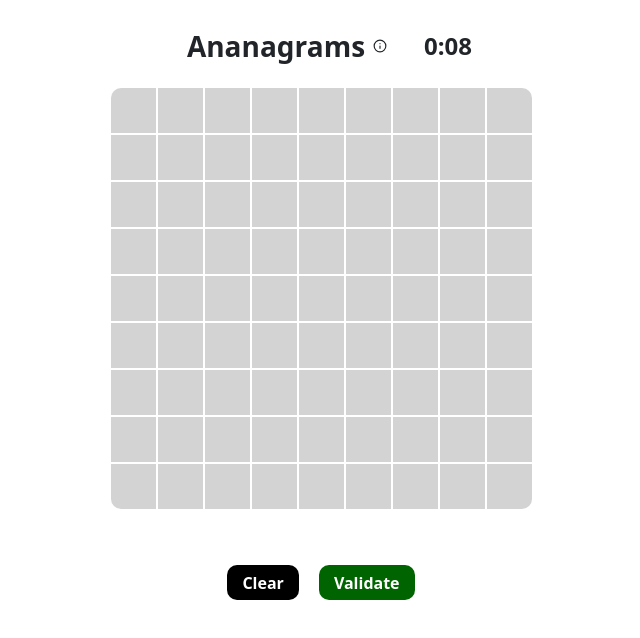
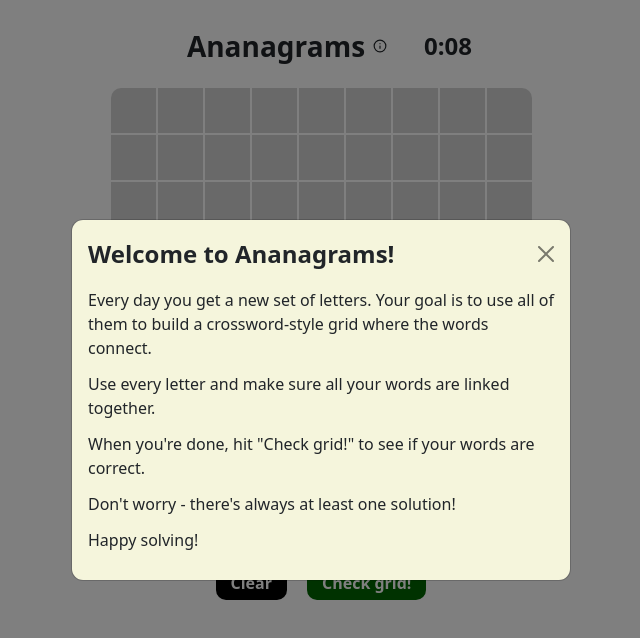
Before and after one commit to mviol42/ananagrams, a React (Create React App) app: page / in a window 1280 px wide. Both pictures are taken after a click on the button "Ananagrams". Shown: the top 638 px of the page, without its empty margins (319-959 px from the left). Built offline with nearby package versions, Linux system fonts and the light colour scheme.

Commit message:
add modal, change language

```diff
--- a/src/App.css
+++ b/src/App.css
@@ -178,6 +178,7 @@
   color: white;
   background-color: darkred;
   white-space: nowrap;
+  animation: shake 0.5s ease-in-out;
 }
 
 .red-validate-button:hover {
@@ -189,6 +190,12 @@
   color: black;
   background-color: lightgrey;
   cursor: not-allowed;
+}
+
+@keyframes shake {
+  0%, 100% { transform: translateX(0); }
+  10%, 30%, 50%, 70%, 90% { transform: translateX(-5px); }
+  20%, 40%, 60%, 80% { transform: translateX(5px); }
 }
 
 /* Completion message shown in controls area after winning */
--- a/src/App.tsx
+++ b/src/App.tsx
@@ -206,7 +206,7 @@ function App(props: AppProps) {
                     <button className='button' onClick={clear}>Clear</button>
                     <button disabled={tileBankLetters.length !== 0}
                             className={`${validateIsRed}validate-button`}
-                            onClick={validate}>{wasIncorrect ? 'Try Again' : 'Validate'}</button>
+                            onClick={validate}>{wasIncorrect ? 'Try again' : 'Check grid!'}</button>
                 </div>
             </>
         );
--- a/src/components/InformationPopupButton.css
+++ b/src/components/InformationPopupButton.css
@@ -1,11 +1,3 @@
-.popup-content {
-    width: 500px;
-    height: 500px;
-    border-radius: 50px;
-    box-shadow: 0 3px 10px rgb(0 0 0 / 0.2);
-    color: white;
-}
-
 .popup-button {
     display: inline-flex;
     align-items: center;
@@ -17,11 +9,24 @@
     background-color: transparent;
     margin: 5px;
     white-space: nowrap;
+    cursor: pointer;
 }
 
-.my-tooltip > .tooltip-inner {
-    background-color: #000;
-    color: floralwhite;
-    border: 1px solid #000;
-    width: 300px;
+.how-to-play-modal .modal-content {
+    background-color: #f5f5dc;
+    border-radius: 12px;
 }
+
+.how-to-play-modal .modal-header {
+    border-bottom: none;
+    padding-bottom: 0;
+}
+
+.how-to-play-modal .modal-title {
+    font-weight: bold;
+}
+
+.how-to-play-modal .modal-body p {
+    margin-bottom: 12px;
+    line-height: 1.5;
+}
--- a/src/components/InformationPopupButton.tsx
+++ b/src/components/InformationPopupButton.tsx
@@ -1,30 +1,16 @@
 import './InformationPopupButton.css'
-import React from 'react';
-import { OverlayTrigger, Tooltip} from "react-bootstrap";
+import React, { useState } from 'react';
+import { Modal } from "react-bootstrap";
 
 function InformationPopupButton() {
-    const tooltip = (
-        <Tooltip className="my-tooltip" >
-            <div>
-                    <h6>Welcome to Ananagrams!</h6>
-                    <p>
-                        Each day, you'll be dealt letter tiles which you need to arrange into an intersecting word grid. <br />
-                        <br />
-                        Each letter must be used and the grid must be fully contiguous. <br />
-                        <br />
-                        Once your grid is ready, click "Validate" to check if it is a valid configuration.<br />
-                        <br />
-                        There is always a guaranteed solution to the puzzle using english words.
-                        <br />
-                        Happy solving!
-                    </p>
-            </div>
-        </Tooltip>
-    );
+    const [showModal, setShowModal] = useState(false);
 
-    const positionerInstance = (
-        <OverlayTrigger placement="bottom" overlay={tooltip}>
-            <button className='popup-button'>
+    const handleOpen = () => setShowModal(true);
+    const handleClose = () => setShowModal(false);
+
+    return (
+        <div className="InformationPopup">
+            <button className='popup-button' onClick={handleOpen}>
                 Ananagrams
                 <svg xmlns="http://www.w3.org/2000/svg" width="14" height="14" viewBox="0 0 24 24" fill="none" stroke="currentColor" strokeWidth="2" strokeLinecap="round" strokeLinejoin="round" style={{ marginLeft: '8px', verticalAlign: 'middle' }}>
                     <circle cx="12" cy="12" r="10"></circle>
@@ -32,11 +18,29 @@ function InformationPopupButton() {
                     <line x1="12" y1="8" x2="12.01" y2="8"></line>
                 </svg>
             </button>
-        </OverlayTrigger>
-    );
-    return (
-        <div className="InformationPopup">
-            { positionerInstance }
+
+            <Modal show={showModal} onHide={handleClose} centered className="how-to-play-modal">
+                <Modal.Header closeButton>
+                    <Modal.Title>Welcome to Ananagrams!</Modal.Title>
+                </Modal.Header>
+                <Modal.Body>
+                    <p>
+                        Every day you get a new set of letters. Your goal is to use all of them to build a crossword-style grid where the words connect.
+                    </p>
+                    <p>
+                        Use every letter and make sure all your words are linked together.
+                    </p>
+                    <p>
+                        When you're done, hit "Check grid!" to see if your words are correct.
+                    </p>
+                    <p>
+                        Don't worry - there's always at least one solution!
+                    </p>
+                    <p>
+                        Happy solving!
+                    </p>
+                </Modal.Body>
+            </Modal>
         </div>
     );
 }
```
Also changed, not shown: 1 other file (tests, documents, lock files or other folders).
